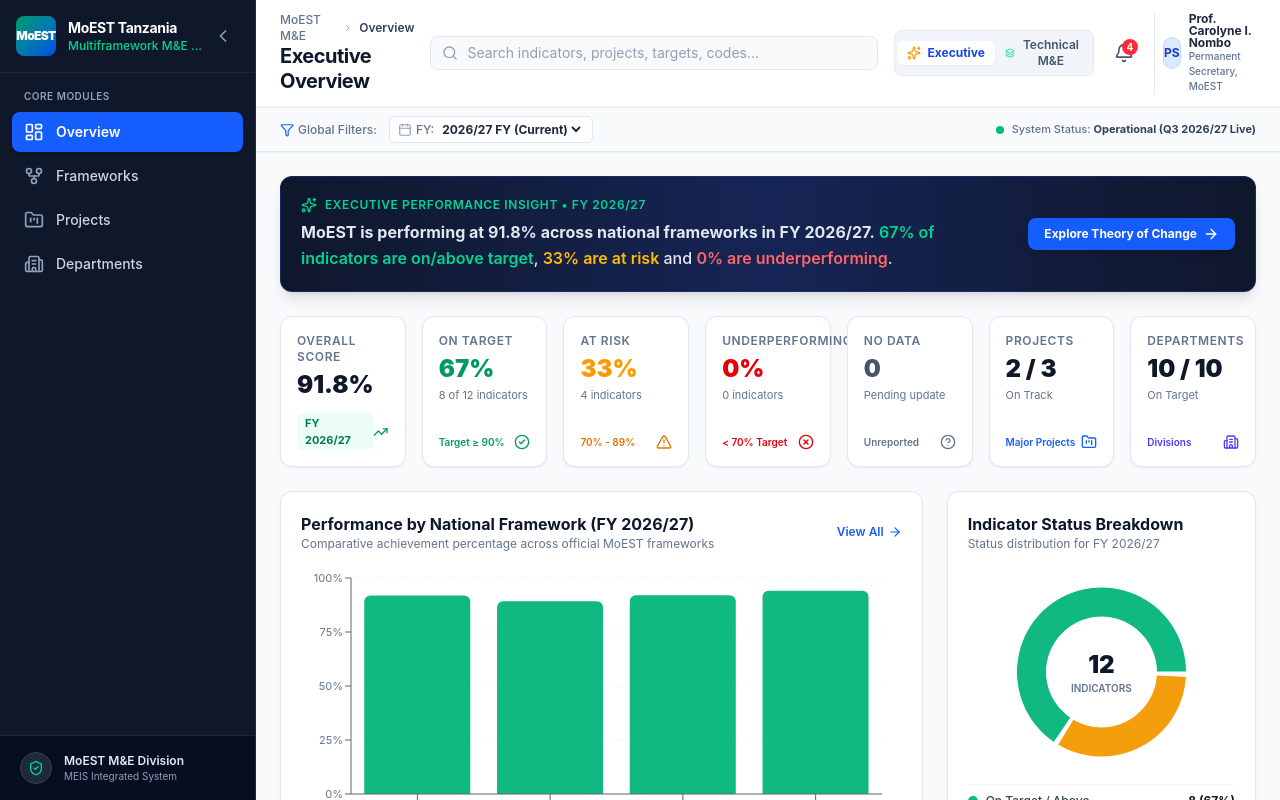
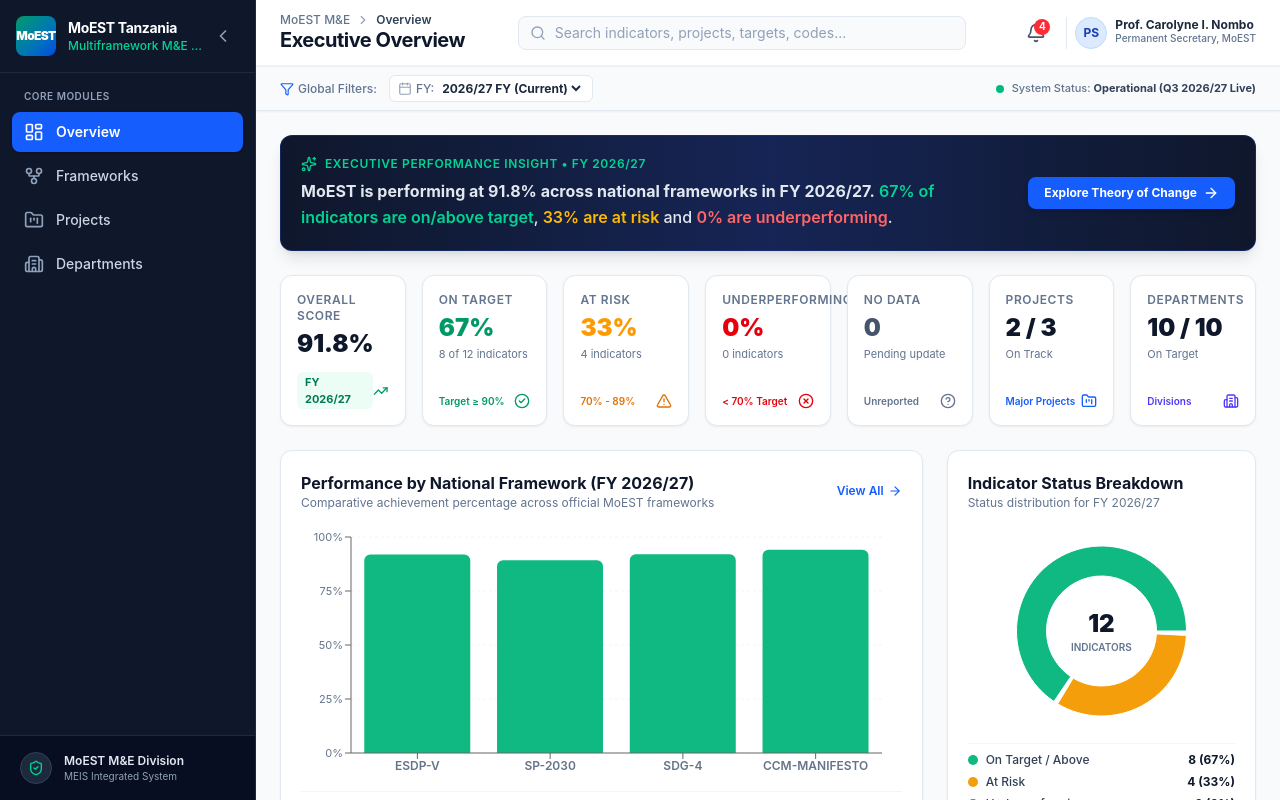
Before and after one commit to kadefue/meis_dash_mock, a React (Vite) app: page / in a window 1280 px wide. Built offline with nearby package versions, Linux system fonts and the light colour scheme.

Commit message:
Remove Executive vs Technical view mode switcher from Header

```diff
--- a/src/components/layout/Header.tsx
+++ b/src/components/layout/Header.tsx
@@ -6,9 +6,7 @@
   Calendar,
   ChevronRight,
   ArrowLeft,
-  RotateCcw,
-  Sparkles,
-  Layers
+  RotateCcw
 } from 'lucide-react';
 import { useDashboard } from '../../context/DashboardContext';
 import type { MainTab } from '../../context/DashboardContext';
@@ -22,8 +20,6 @@
     drillDownPath,
     popDrillDown,
     resetDrillDown,
-    viewMode,
-    setViewMode,
     frameworks,
     departments,
     projects,
@@ -146,32 +142,6 @@
 
         {/* Right: Controls, View Mode Toggle & User Profile */}
         <div className="flex items-center space-x-3">
-
-          {/* Executive vs Technical View Mode Switcher */}
-          <div className="bg-slate-100 p-0.5 rounded-lg border border-slate-200 flex items-center text-xs font-semibold">
-            <button
-              onClick={() => setViewMode('executive')}
-              className={`px-2.5 py-1 rounded-md flex items-center space-x-1.5 transition-all ${
-                viewMode === 'executive'
-                  ? 'bg-white text-blue-700 shadow-xs font-bold'
-                  : 'text-slate-600 hover:text-slate-900'
-              }`}
-            >
-              <Sparkles className="w-3.5 h-3.5 text-amber-500" />
-              <span>Executive</span>
-            </button>
-            <button
-              onClick={() => setViewMode('technical')}
-              className={`px-2.5 py-1 rounded-md flex items-center space-x-1.5 transition-all ${
-                viewMode === 'technical'
-                  ? 'bg-slate-900 text-emerald-400 shadow-xs font-bold'
-                  : 'text-slate-600 hover:text-slate-900'
-              }`}
-            >
-              <Layers className="w-3.5 h-3.5 text-emerald-400" />
-              <span>Technical M&E</span>
-            </button>
-          </div>
 
           {/* Notifications Button */}
           <button
```
